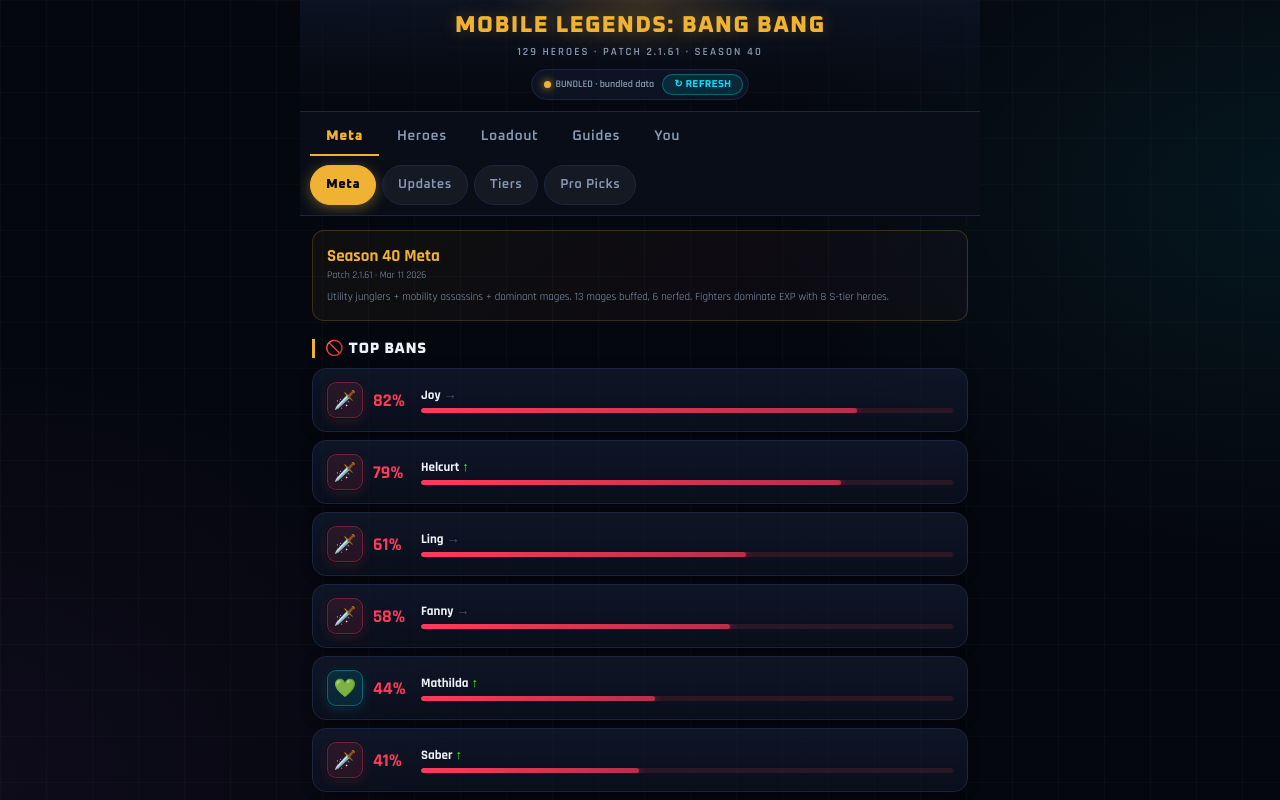
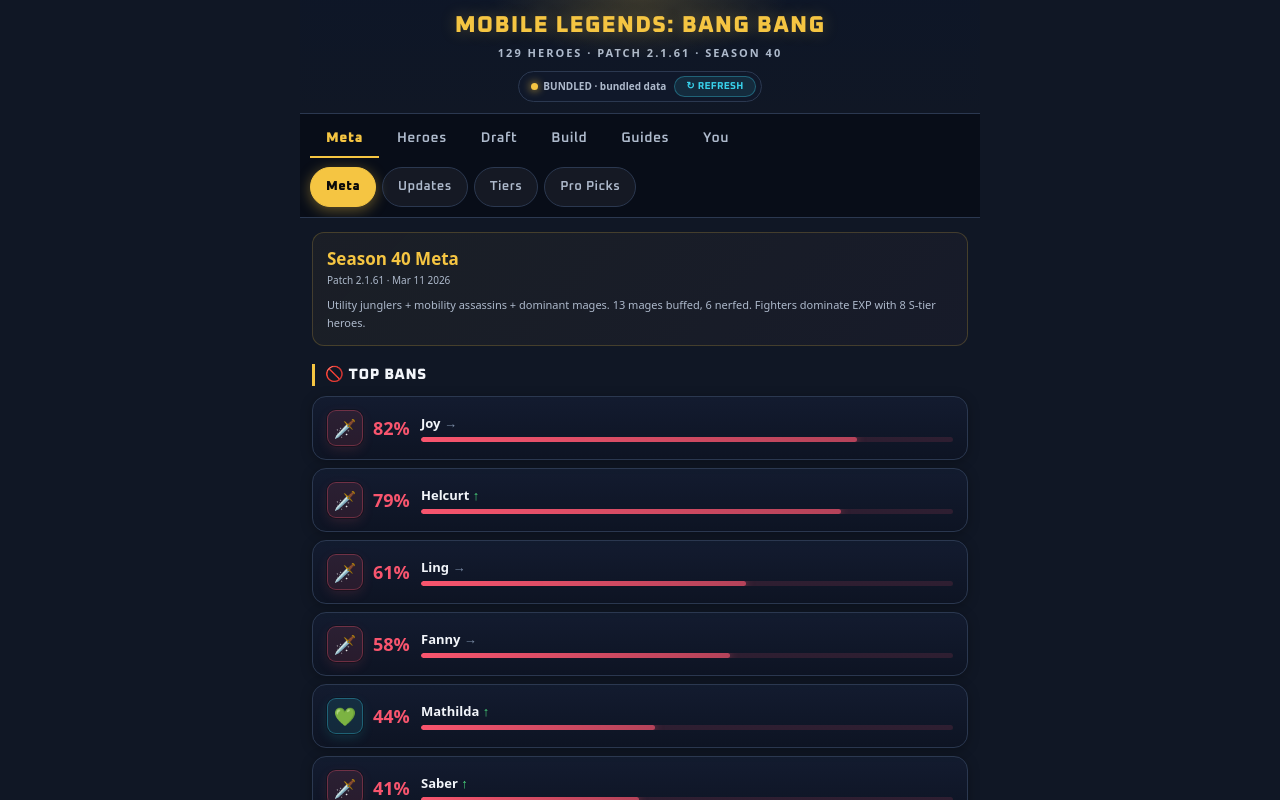
Before and after one commit to mikeychann-hash/mlbb-pro-guide, a React (Vite) app: page / in a window 1280 px wide. Shown: the top 800 px of the page. Built offline with nearby package versions, Linux system fonts and the light colour scheme; no server answers.

Commit message:
fix(ui): calmer high-contrast low-DPI theme (softer dark, no grid/glow noise, system body font, lighter text); promote Draft to its own top-level nav group

```diff
--- a/index.html
+++ b/index.html
@@ -11,16 +11,12 @@
       * { box-sizing: border-box; }
       html, body { margin: 0; padding: 0; }
       body {
-        background-color: #05070e;
-        background-image:
-          radial-gradient(1000px 520px at 50% -12%, rgba(240,178,50,.11), transparent 70%),
-          radial-gradient(760px 520px at 102% 8%, rgba(0,229,255,.07), transparent 70%),
-          radial-gradient(720px 620px at -2% 32%, rgba(168,85,247,.06), transparent 70%),
-          linear-gradient(rgba(255,255,255,.020) 1px, transparent 1px),
-          linear-gradient(90deg, rgba(255,255,255,.020) 1px, transparent 1px);
-        background-size: 100% 100%, 100% 100%, 100% 100%, 46px 46px, 46px 46px;
-        color: #eef2f8;
-        font-family: 'Rajdhani', system-ui, sans-serif;
+        background-color: #101725;
+        background-image: radial-gradient(900px 460px at 50% -16%, rgba(245,197,66,.05), transparent 72%);
+        color: #f2f5fa;
+        font-family: system-ui, "Segoe UI", Roboto, "Helvetica Neue", Arial, sans-serif;
+        font-size: 15px;
+        line-height: 1.45;
         text-rendering: optimizeLegibility;
       }
       #root { min-height: 100vh; }
--- a/src/App.jsx
+++ b/src/App.jsx
@@ -31,7 +31,8 @@
 const GROUPS = [
   { name: "Meta", tabs: ["Meta", "Updates", "Tiers", "Pro Picks"] },
   { name: "Heroes", tabs: ["Heroes", "Counter", "Compare"] },
-  { name: "Loadout", tabs: ["Build", "Items", "Emblems", "Spells", "Draft"] },
+  { name: "Draft", tabs: ["Draft"] },
+  { name: "Build", tabs: ["Build", "Items", "Emblems", "Spells"] },
   { name: "Guides", tabs: ["Jungle", "Roam", "Macro", "Teams", "Learn", "Glossary"] },
   { name: "You", tabs: ["My Stats", "Climb"] },
 ];
--- a/src/theme/palette.js
+++ b/src/theme/palette.js
@@ -1,4 +1,6 @@
-export const P = { bg:"#060a13", bg2:"#0c1220", cd:"#111a2e", gold:"#f0b232", goldD:"#c8941a", neon:"#00e5ff", nG:"#39ff14", red:"#ff3b5c", blue:"#4d8bff", purp:"#a855f7", pink:"#f472b6", t1:"#eef2f8", t2:"#8899b3", t3:"#4a5873", brd:"#1a2540" };
+// Calmer, higher-contrast palette for low-DPI readability (softer dark bg, more
+// visible borders, lighter secondary text, less retina-searing neons).
+export const P = { bg:"#101725", bg2:"#162031", cd:"#1b2638", gold:"#f5c542", goldD:"#d6a52a", neon:"#39d2ec", nG:"#4cd97e", red:"#f8556e", blue:"#5f9bff", purp:"#b074f5", pink:"#f48ac0", t1:"#f2f5fa", t2:"#aebacc", t3:"#7d8da8", brd:"#2b3850" };
 export const tc = t => ({ "S+":"#ff4d6a", S:"#ffd036", A:"#5ddb6f", B:"#5da8e8", C:"#7a8599" }[t] || P.t3);
 export const rc = r => ({ Tank:P.blue, Fighter:P.gold, Assassin:P.red, Mage:P.purp, Marksman:P.nG, Support:P.neon }[r] || P.t3);
 export const ri = r => ({ Tank:"🛡️", Fighter:"⚔️", Assassin:"🗡️", Mage:"🔮", Marksman:"🏹", Support:"💚" }[r] || "❓");
--- a/src/theme/styles.js
+++ b/src/theme/styles.js
@@ -5,7 +5,7 @@
 // Esports tactical-HUD theme. Atoms are consumed by every feature view, so
 // refining them here restyles the whole app at once.
 export const s = {
-  root: { fontFamily: "'Rajdhani',system-ui,sans-serif", color: P.t1, minHeight: "100vh", position: "relative" },
+  root: { fontFamily: 'system-ui, "Segoe UI", Roboto, sans-serif', color: P.t1, minHeight: "100vh", position: "relative" },
 
   // centered column so content doesn't stretch edge-to-edge on tablets
   wrap: { maxWidth: 680, margin: "0 auto", position: "relative" },
```
Also changed, not shown: 1 other file (tests, documents, lock files or other folders).
